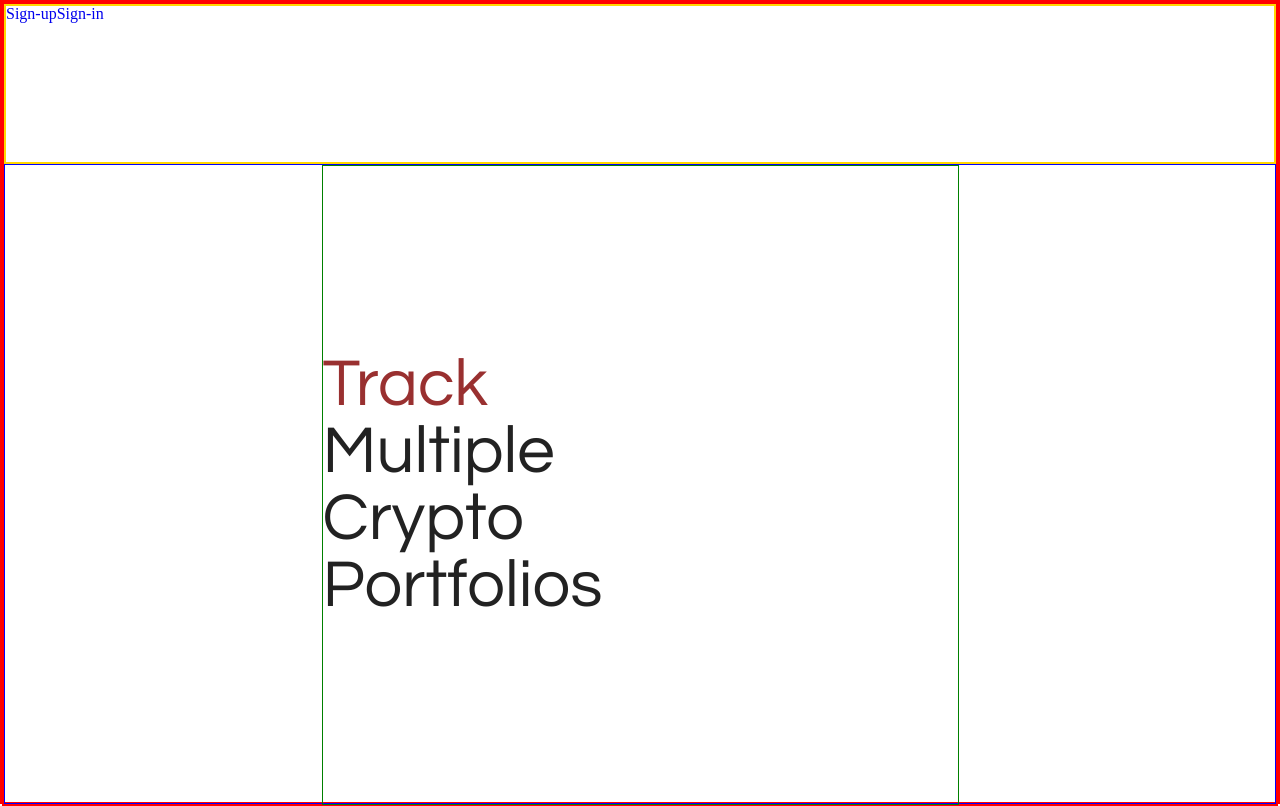
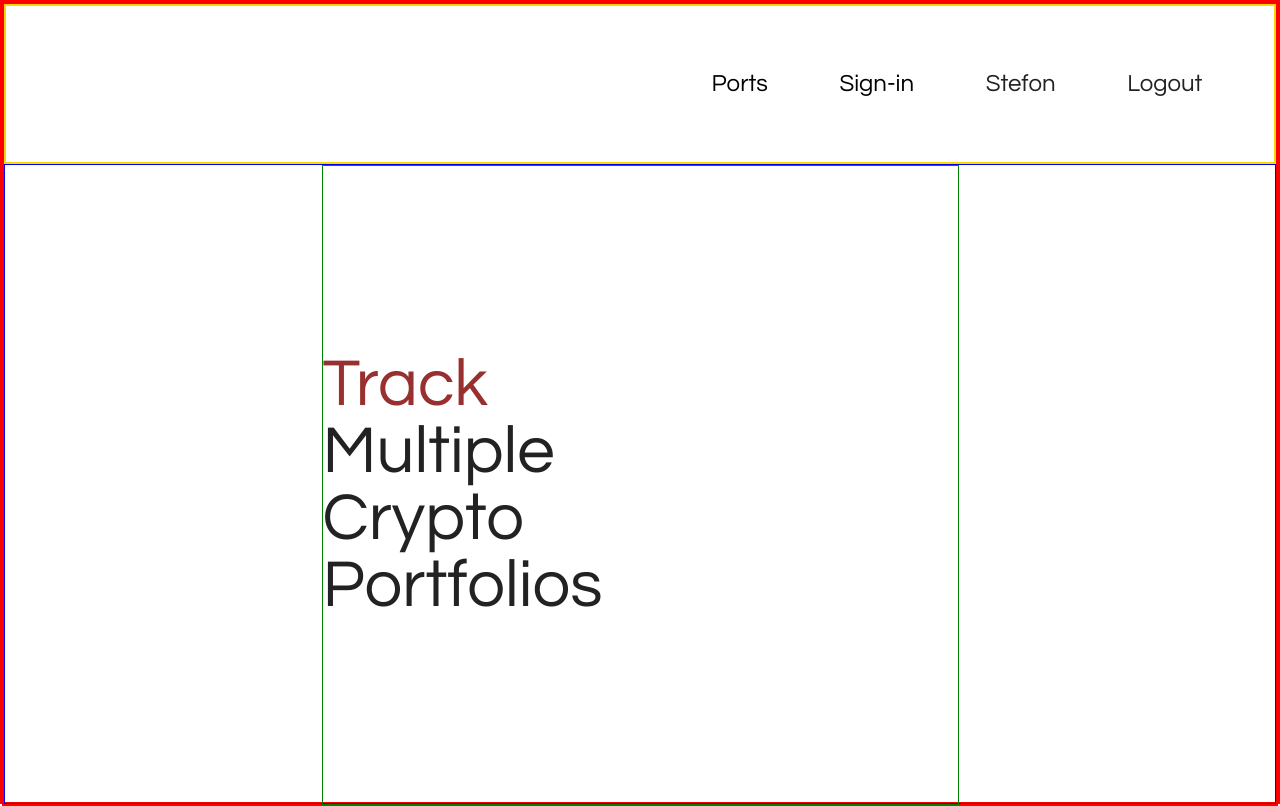
Before and after one commit to StefonSimmons/crypto-ports, a React (Create React App) app in the folder client/: page / in a window 1280 px wide. Built offline with nearby package versions, Linux system fonts and the light colour scheme.

Commit message:
added login nav

```diff
--- a/client/src/layout/Nav.jsx
+++ b/client/src/layout/Nav.jsx
@@ -3,8 +3,16 @@ import { Link } from 'react-router-dom'
 export default function Nav() {
   return (
     <nav>
-      <Link to="sign-up">Sign-up</Link>
-      <Link to="sign-in">Sign-in</Link>
+      {/* <div className="links-lout">
+        <Link to="/sign-up">Sign-up</Link>
+        <Link to="/sign-in">Sign-in</Link>
+      </div> */}
+      <div className="links-lin">
+        <Link to="/ports">Ports</Link>
+        <Link to="/add-assets">Sign-in</Link>
+        <p>Stefon</p>
+        <p>Logout</p>
+      </div>
     </nav>
   )
 }
--- /dev/null
+++ b/client/src/styles/_animations.scss
@@ -0,0 +1,4 @@
+@keyframes fade-in{
+  from{opacity: 0}
+  to{opacity: 1}
+}
--- a/client/src/styles/layout/_nav.scss
+++ b/client/src/styles/layout/_nav.scss
@@ -2,4 +2,19 @@ nav{
   box-sizing: border-box;
   border: gold solid 2px;
   height: 20%;
+  display: flex;
+  justify-content: flex-end;
+  align-items: center;
+
+  .links-lout{
+    width: 25%;
+  }
+  .links-lin{
+    width: 50%;
+  }
+  .links-lout, .links-lin{
+    font-size: 24px;
+    display: flex;
+    justify-content: space-evenly;
+  }
 }
--- a/client/src/styles/main.css
+++ b/client/src/styles/main.css
@@ -1,8 +1,34 @@
 @import url("https://fonts.googleapis.com/css2?family=Questrial&display=swap");
+@keyframes fade-in {
+  from {
+    opacity: 0;
+  }
+  to {
+    opacity: 1;
+  }
+}
+
 nav {
   box-sizing: border-box;
   border: gold solid 2px;
   height: 20%;
+  display: flex;
+  justify-content: flex-end;
+  align-items: center;
+}
+
+nav .links-lout {
+  width: 25%;
+}
+
+nav .links-lin {
+  width: 50%;
+}
+
+nav .links-lout, nav .links-lin {
+  font-size: 24px;
+  display: flex;
+  justify-content: space-evenly;
 }
 
 .home-screen {
@@ -23,7 +49,6 @@ nav {
 
 .home-screen .home-content p {
   font-size: 67px;
-  font-family: "Questrial", sans-serif;
   text-transform: capitalize;
 }
 
@@ -42,9 +67,11 @@ nav {
 body, #root {
   border: red 2px solid;
   height: 100vh;
+  font-family: "Questrial", sans-serif;
 }
 
 a {
   text-decoration: none;
+  color: black;
 }
 /*# sourceMappingURL=main.css.map */
--- a/client/src/styles/main.scss
+++ b/client/src/styles/main.scss
@@ -1,14 +1,17 @@
 @import url('https://fonts.googleapis.com/css2?family=Questrial&display=swap');
 
 @import './vars';
+@import './animations';
 @import './layout/nav';
 @import './screens/home';
 
 body, #root{
   border: red 2px solid;
   height: 100vh;
+  font-family: $font;
 }
 
 a{
   text-decoration: none;
+  color: black;
 }
--- a/client/src/styles/screens/_home.scss
+++ b/client/src/styles/screens/_home.scss
@@ -14,7 +14,6 @@
 
     p{
       font-size: 67px;
-      font-family: $font;
       text-transform: capitalize;
       &#add{
         color: #329930;
```
Also changed, not shown: 1 other file (tests, documents, lock files or other folders).
